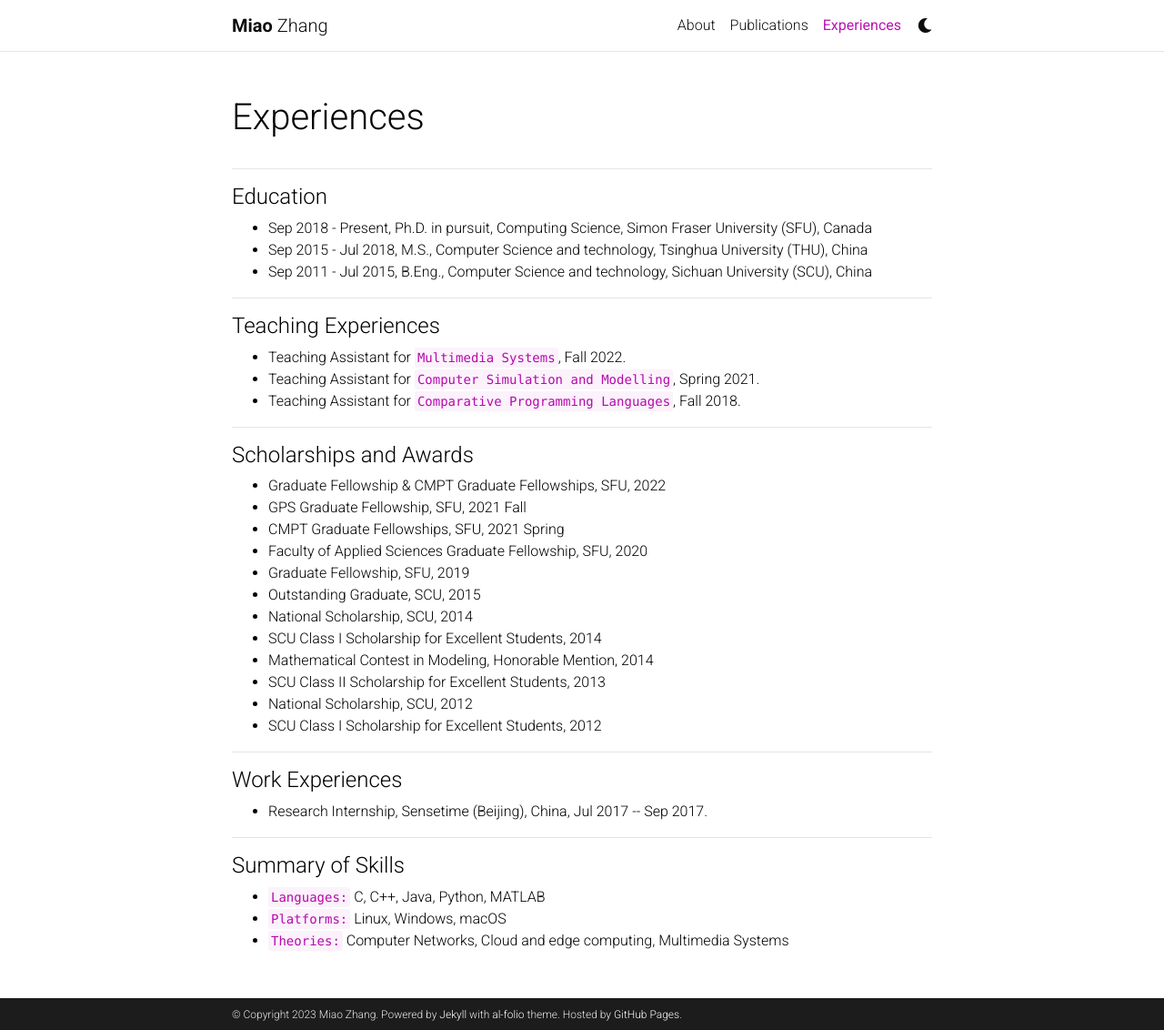
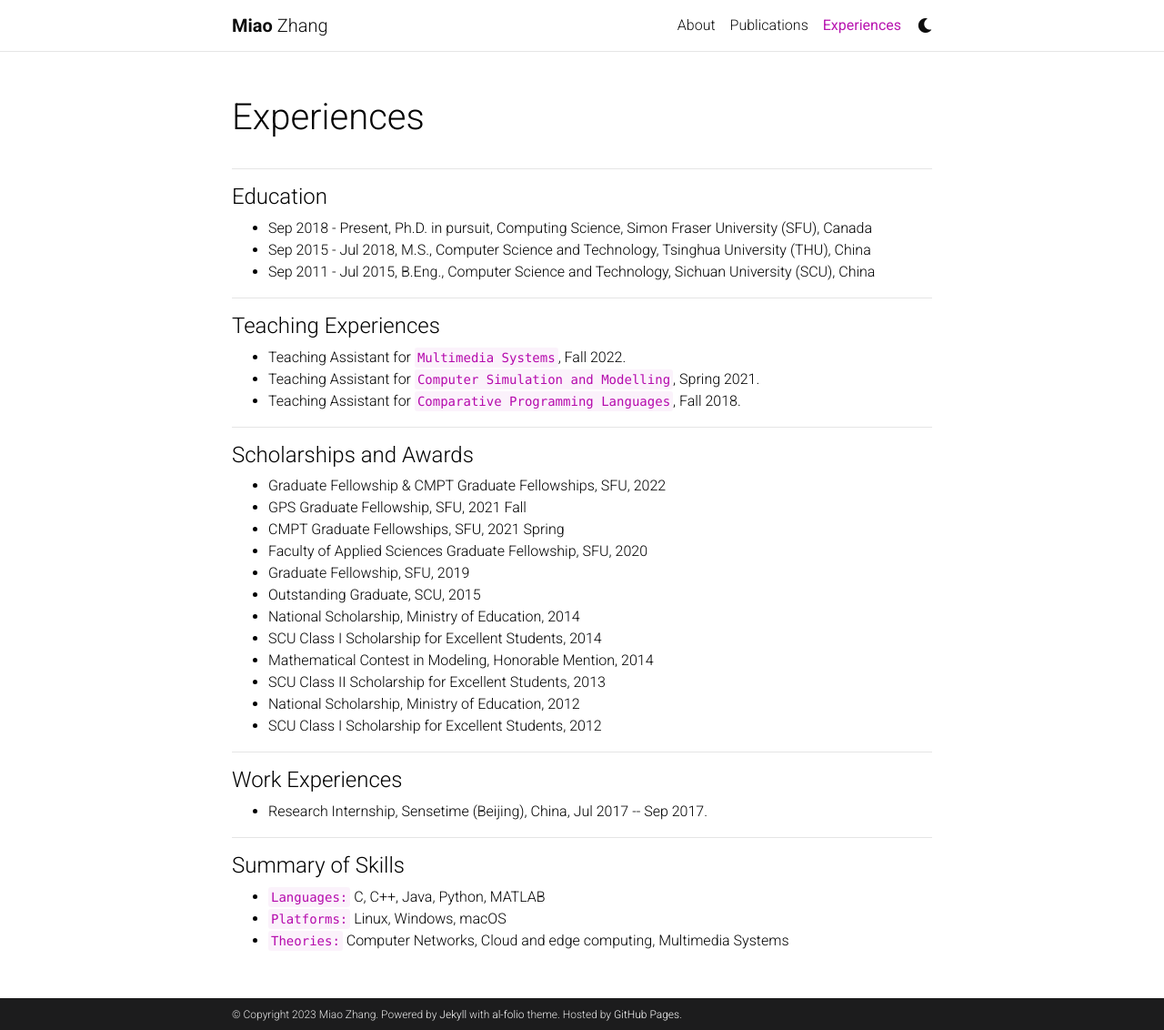
Before and after one commit to miaozhang8/miaozhang8.github.io, a Jekyll site: the page built from _pages/teaching.md, in a window 1280 px wide and 1132 px high. Shown: the whole window at 91% size. Built offline with Jekyll 4.4.1, drawn with Linux system fonts in a browser that asks for light colours; comment, search, counter and statistics services are not loaded; a style sheet for code colours, icons or effects is not loaded.

Commit message:
update-1

```diff
--- a/_pages/teaching.md
+++ b/_pages/teaching.md
@@ -12,9 +12,10 @@ nav_order: 5
 <hr>
 #### Education
 * Sep 2018 - Present, Ph.D. in pursuit, Computing Science, Simon Fraser University (SFU), Canada
-* Sep 2015 - Jul 2018, M.S., Computer Science and technology, Tsinghua University (THU), China
-* Sep 2011 - Jul 2015, B.Eng., Computer Science and technology, Sichuan University (SCU), China
+* Sep 2015 - Jul 2018, M.S., Computer Science and Technology, Tsinghua University (THU), China
+* Sep 2011 - Jul 2015, B.Eng., Computer Science and Technology, Sichuan University (SCU), China
 <hr>
+
 
 
 
@@ -37,13 +38,14 @@ nav_order: 5
   <li> Faculty of Applied Sciences Graduate Fellowship, SFU, 2020 </li>
   <li> Graduate Fellowship, SFU, 2019 </li>
 	<li> Outstanding Graduate, SCU, 2015 </li>
-	<li> National Scholarship, SCU, 2014 </li>
+	<li> National Scholarship, Ministry of Education, 2014 </li>
 	<li> SCU Class I Scholarship for Excellent Students, 2014 </li>
 	<li> Mathematical Contest in Modeling, Honorable Mention, 2014 </li>
   <li> SCU Class II Scholarship for Excellent Students, 2013 </li>
-  <li> National Scholarship, SCU, 2012 </li>
+  <li> National Scholarship, Ministry of Education, 2012 </li>
   <li> SCU Class I Scholarship for Excellent Students, 2012 </li>
 </ul>
+
 
 <hr>
 
```
